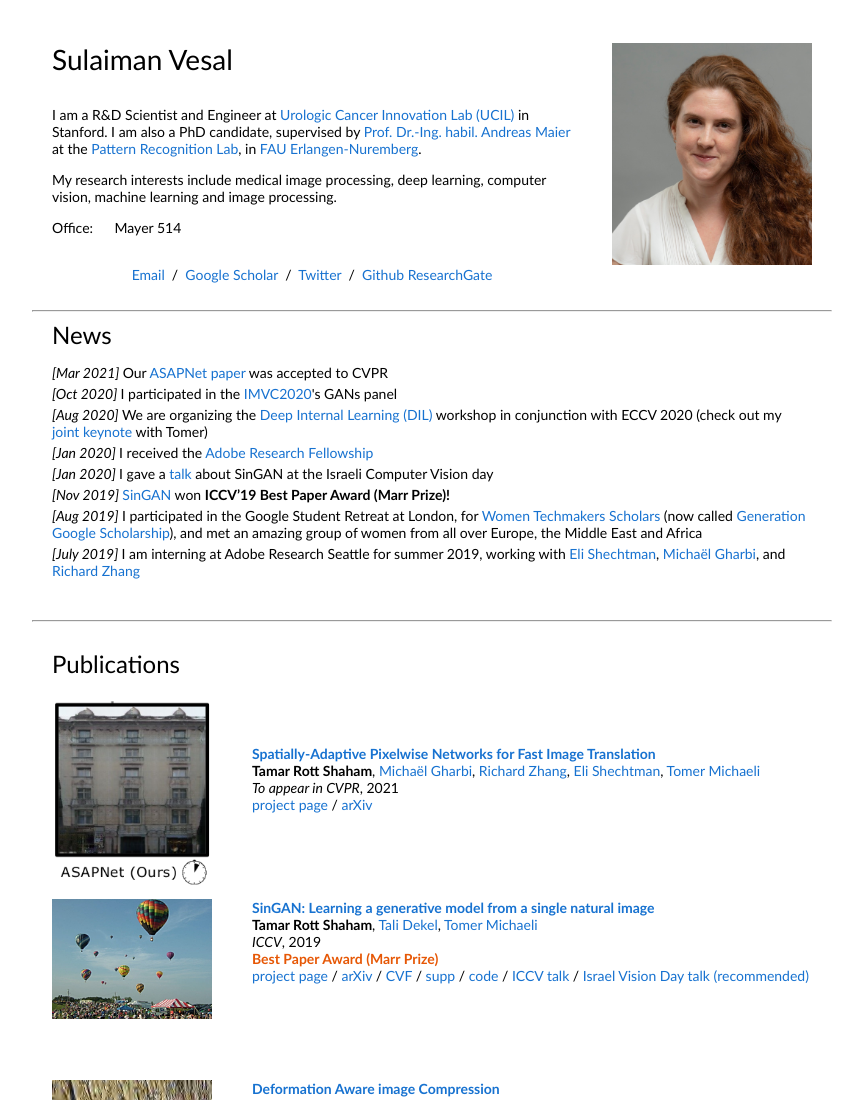
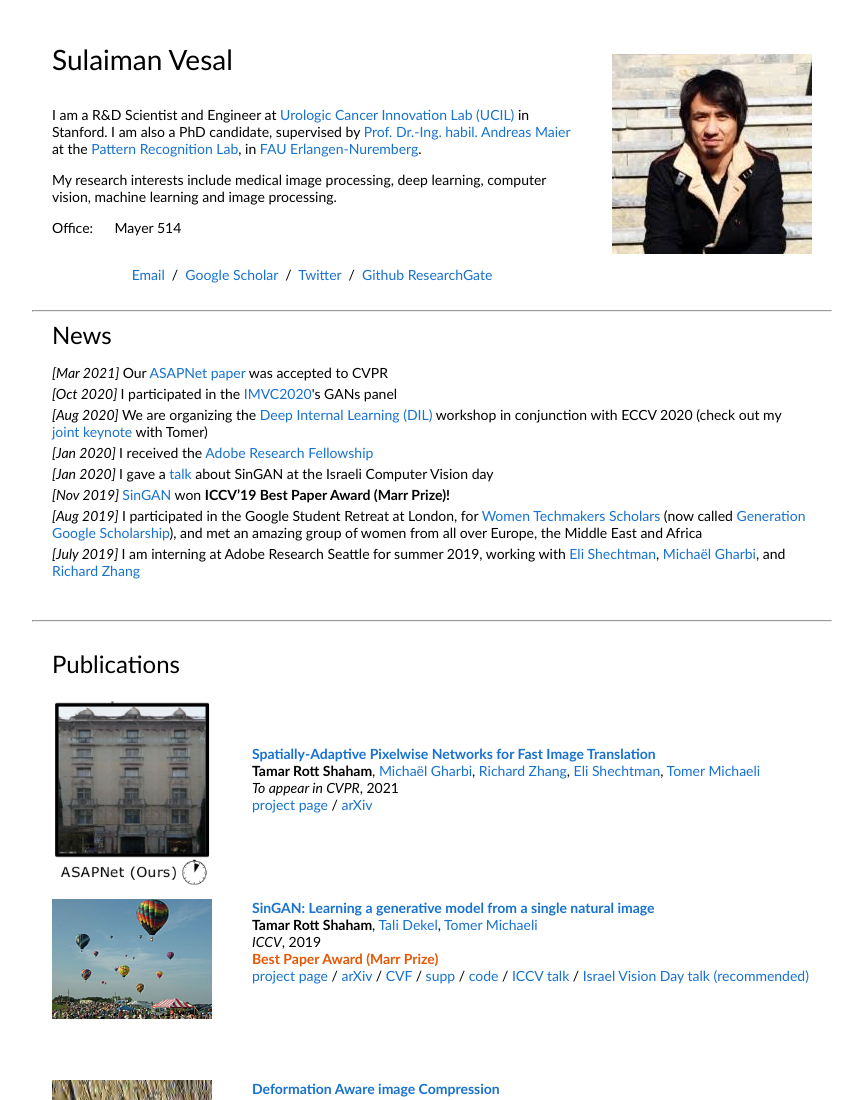
Before and after one commit to sulaimanvesal/sulaimanvesal.github.io, a plain HTML site: page index.html in a window 1280 px wide. Shown: the top 1100 px of the page, without its empty margins (208-1071 px from the left). Drawn offline with Linux system fonts and the light colour scheme.

Commit message:
Update index.html

```diff
--- a/index.html
+++ b/index.html
@@ -49,7 +49,7 @@
               </p>
             </td>
             <td style="padding:2.5%;width:27%;max-width:40%">
-			  <img style="width:100%;max-width:100%" alt="profile photo" src="images/TamarRottShaham.jpg" class="hoverZoomLink" ></a>
+			  <img style="width:100%;max-width:100%" alt="profile photo" src="images/profile.jpeg" class="hoverZoomLink" ></a>
             </td>
           </tr>
         </tbody></table>
```
